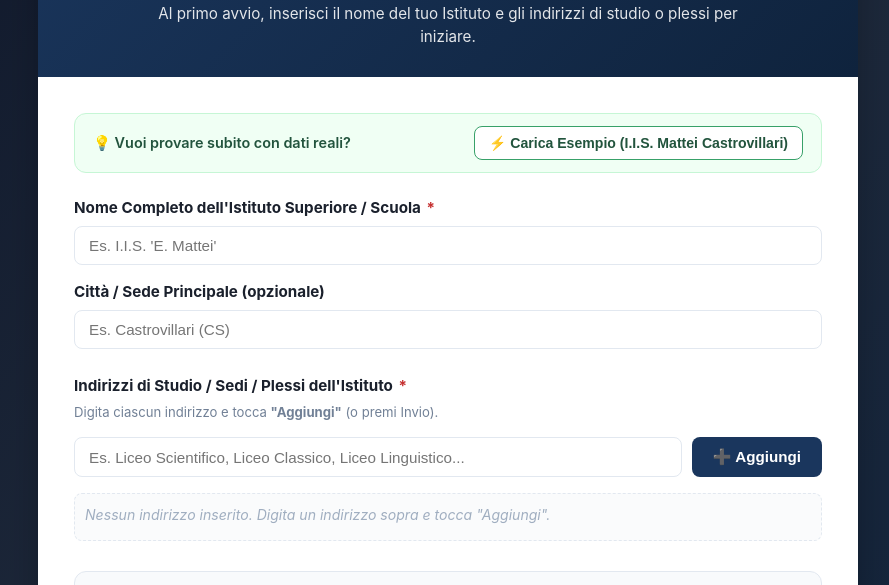
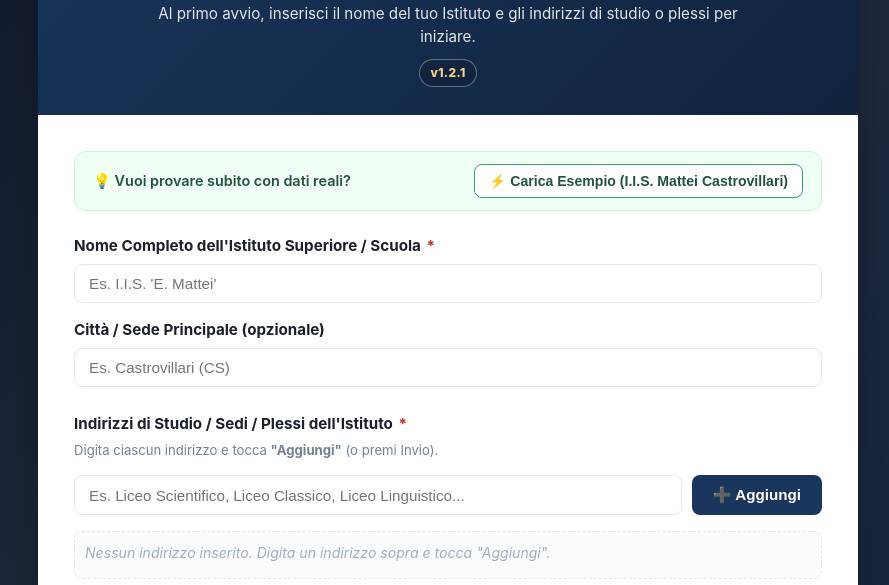
Before and after one commit to debartoloa/PortineriaDigitale, a plain HTML site: page index.html in a window 1280 px wide. Shown: the part 190-775 px from the top of the page, without its empty margins (192-1081 px from the left). Drawn offline with Linux system fonts and the light colour scheme.

Commit message:
chore(release): v1.2.1

```diff
--- a/css/style.css
+++ b/css/style.css
@@ -206,6 +206,20 @@ label {
   white-space: nowrap;
 }
 
+.version-pill {
+  display: inline-flex;
+  align-items: center;
+  padding: 4px 10px;
+  border-radius: 20px;
+  font-size: 0.75rem;
+  font-weight: 800;
+  letter-spacing: 0.03em;
+  border: 1px solid rgba(255, 255, 255, 0.35);
+  background: rgba(15, 23, 42, 0.35);
+  color: #fbd38d;
+  white-space: nowrap;
+}
+
 .connection-status-pill .status-dot {
   width: 8px;
   height: 8px;
--- a/index.html
+++ b/index.html
@@ -34,6 +34,9 @@
         <span class="wizard-header-icon" aria-hidden="true">🏫</span>
         <h2 id="wizardTitle">Benvenuto in Portineria Digitale!</h2>
         <p id="wizardSubtitle">Per iniziare, inserisci il nome del tuo Istituto Scolastico e gli indirizzi di studio o plessi presenti.</p>
+        <div style="margin-top: 10px;">
+          <span id="wizardVersionBadge" class="version-pill">v1.2.1</span>
+        </div>
       </div>
 
       <div class="wizard-body">
@@ -120,6 +123,8 @@
             <span class="status-dot"></span>
             <span id="connectionStatusText">Online</span>
           </div>
+
+          <span id="appVersionBadge" class="version-pill" title="Versione applicazione">v1.2.1</span>
 
           <!-- Pulsante Installazione PWA -->
           <button type="button" class="btn-header-tool btn-install-pwa" id="btnInstallApp" onclick="handleInstallClick()" style="display: none;" title="Installa l'app sul dispositivo per uso Kiosk a schermo intero">
--- a/js/app.js
+++ b/js/app.js
@@ -13,6 +13,7 @@ import {
 /* ==========================================================================
    STATO GLOBALE APPLICATIVO
    ========================================================================== */
+const APP_VERSION = 'v1.2.1';
 let records = [];
 let mediaStream = null;
 let currentStudentAction = 'ENTRARE';
@@ -70,6 +71,11 @@ async function verifyPin(inputPin) {
    2. PWA: SERVICE WORKER, INSTALLAZIONE E STATO CONNESSIONE
    ========================================================================== */
 function initPWA() {
+  ['appVersionBadge', 'wizardVersionBadge'].forEach((id) => {
+    const el = document.getElementById(id);
+    if (el) el.textContent = APP_VERSION;
+  });
+
   if ('serviceWorker' in navigator) {
     navigator.serviceWorker.register('./sw.js').catch((err) => {
       console.warn('Registrazione Service Worker non riuscita:', err);
--- a/sw.js
+++ b/sw.js
@@ -9,7 +9,7 @@
  *   dopo il primo caricamento.
  */
 
-const CACHE_VERSION = 'v1.2.0';
+const CACHE_VERSION = 'v1.2.1';
 const STATIC_CACHE = `portineria-static-${CACHE_VERSION}`;
 const OCR_CACHE = `portineria-ocr-${CACHE_VERSION}`;
 
```
Also changed, not shown: 1 other file.
